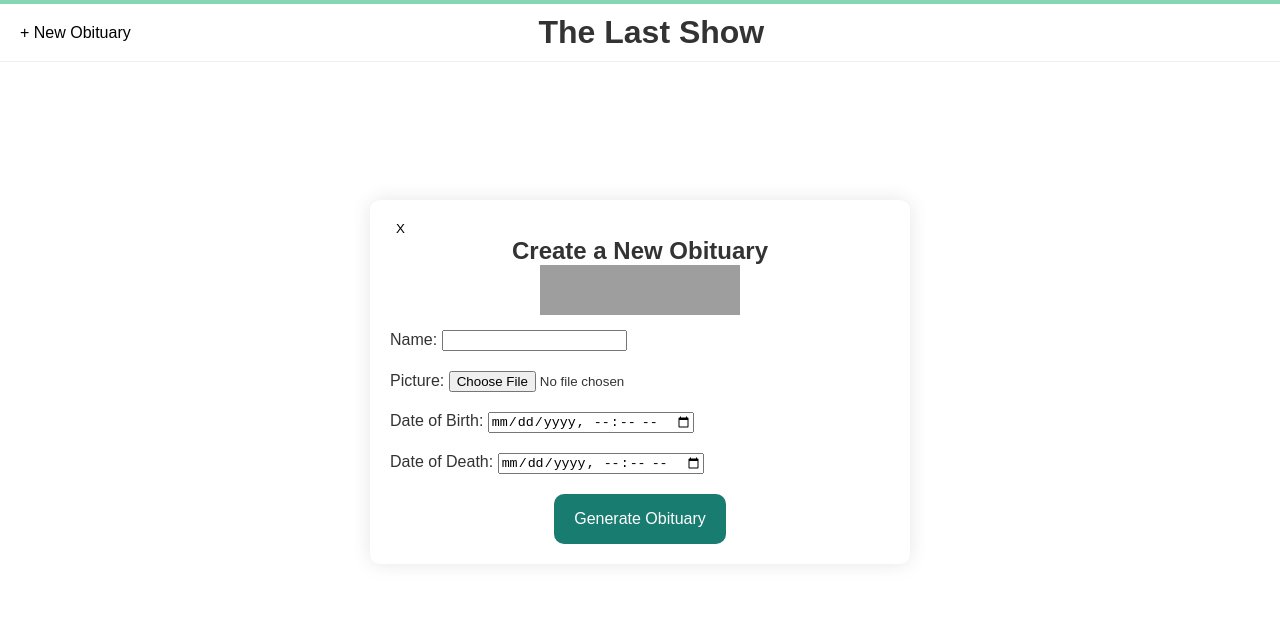
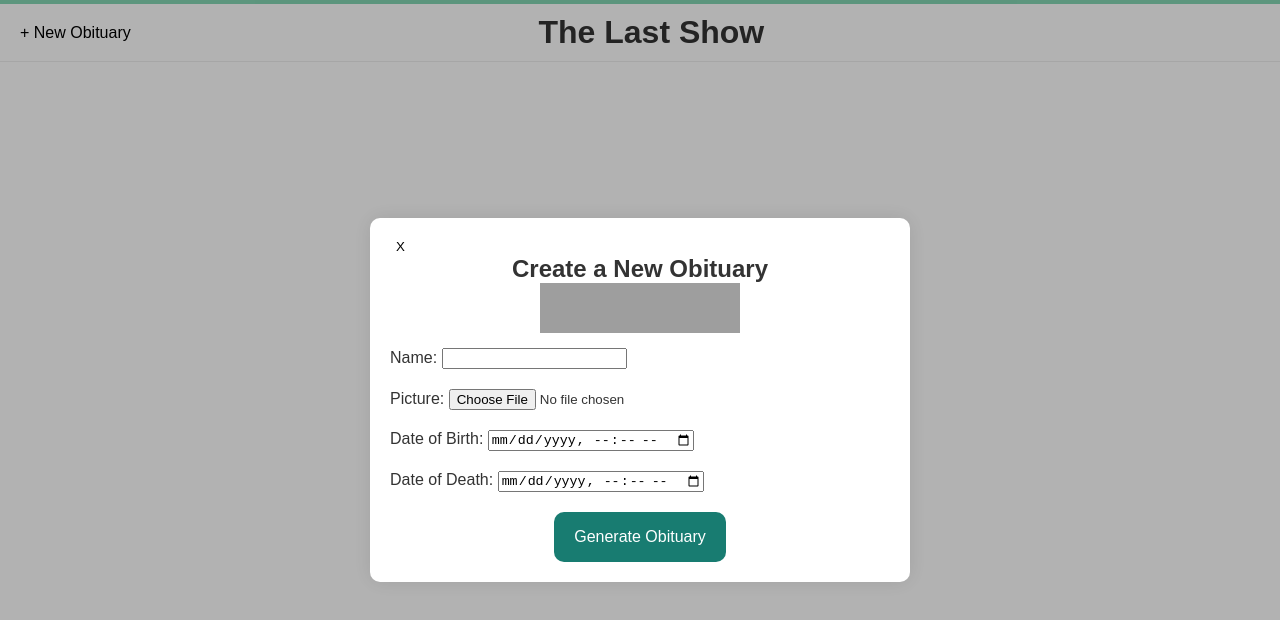
Before and after one commit to batoolhussaini/The-Last-Show, a React (Create React App) app: page / in a window 1280 px wide. Both pictures are taken after a click on the button "+ New Obituary". Shown: the top 620 px of the page. Built offline with nearby package versions, Linux system fonts and the light colour scheme; grey boxes are pictures that could not be loaded.

Commit message:
overlay and create-obituary lamda draft

```diff
--- a/src/ObituaryForm.js
+++ b/src/ObituaryForm.js
@@ -46,6 +46,7 @@ function ObituaryForm() {
   };
 
   return (
+  <div class="overlay">
   <div className="form-container">
   <form className="obituary-form">
     <button id="close-button" onClick={App.handleCloseModal}>
@@ -95,6 +96,7 @@ function ObituaryForm() {
 
   </form>
   </div>
+  </div>
   );
 }
 
--- a/src/index.css
+++ b/src/index.css
@@ -74,6 +74,17 @@ header aside {
 }
 
 /*OBITUARY FORM*/
+.overlay {
+  position: fixed;
+  top: 0;
+  left: 0;
+  width: 100%;
+  height: 100%;
+  background-color: rgba(0, 0, 0, 0.3); /* semi-transparent background */
+  display: flex;
+  justify-content: center;
+  align-items: center;
+}
 .form-container {
   display: flex;
   justify-content: center;
@@ -125,3 +136,6 @@ header aside {
   text-align: center;
   color: #fff;
 }
+#submit-button:hover {
+  background-color: #85d6b4;
+}
```
Also changed, not shown: 1 other file (tests, documents, lock files or other folders).
